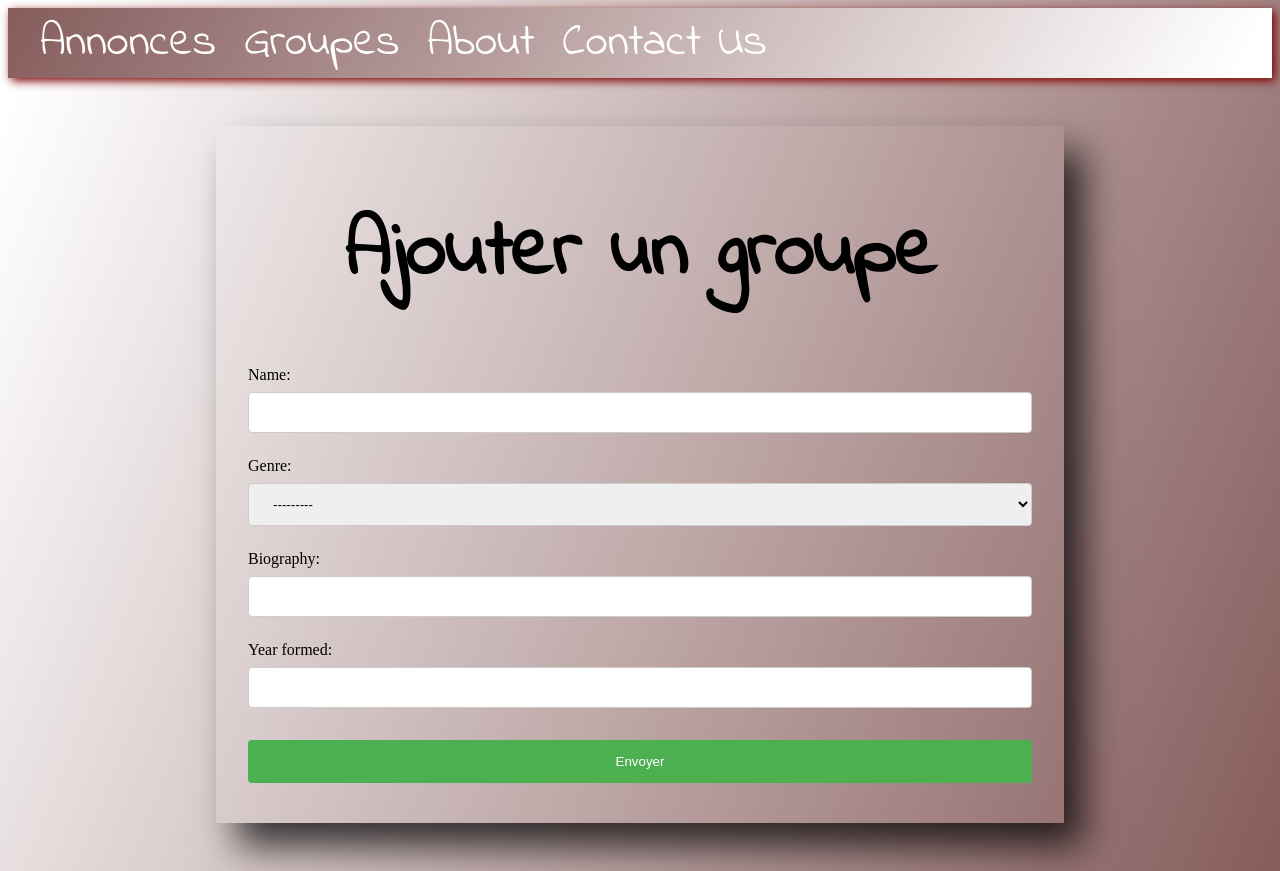
After one commit to LeRatdemare/Merch-Exchange, a Django app: page /bands/add/ in a window 1280 px wide. The commit adds this page. Run offline with Django 4.2, Linux system fonts and the light colour scheme.

Commit message:
Ajout des formulaires de création

```diff
--- a/merchex/listings/forms.py
+++ b/merchex/listings/forms.py
@@ -1,7 +1,24 @@
 from django import forms
+from listings.models import Band, Listing
 
 
 class ContactUsForm(forms.Form):
     name = forms.CharField(required=False)
     email = forms.EmailField()
     message = forms.CharField(max_length=1000)
+
+
+class BandForm(forms.ModelForm):
+
+    class Meta:
+        model = Band
+        exclude = ('active', 'official_homepage')
+        # fields = '__all__' # Pour que tous les champs du modèle soient ajoutés au formulaire
+
+
+class ListingForm(forms.ModelForm):
+
+    class Meta:
+        model = Listing
+        exclude = ('sold',)
+        # fields = '__all__'
--- /dev/null
+++ b/merchex/listings/static/listings/form.css
@@ -0,0 +1,30 @@
+input,
+select {
+    width: 100%;
+    padding: 12px 20px;
+    margin: 8px 0;
+    display: inline-block;
+    border: 1px solid #ccc;
+    border-radius: 4px;
+    box-sizing: border-box;
+}
+
+input[type=checkbox] {
+    height: 50;
+    accent-color: green;
+}
+
+input[type=submit] {
+    width: 100%;
+    background-color: #4CAF50;
+    color: white;
+    padding: 14px 20px;
+    margin: 8px 0;
+    border: none;
+    border-radius: 4px;
+    cursor: pointer;
+}
+
+input[type=submit]:hover {
+    background-color: #45a049;
+}
--- a/merchex/listings/static/listings/styles.css
+++ b/merchex/listings/static/listings/styles.css
@@ -5,7 +5,8 @@ body {
 }
 
 h1 {
-    font-size: 20em;
+    font-size: 5em;
+    font-family: 'Indie Flower', cursive;
     text-align: center;
 }
 
@@ -15,12 +16,35 @@ h1 {
     margin-bottom: -10px
 }
 
+.grid-container {
+    /* border: 1px solid #333; */
+    max-width: 1200px;
+    width: 80%;
+    margin: 2em 3em 10em;
+
+    display: grid;
+    grid-template-columns: repeat(auto-fit, 350px);
+    gap: 5%;
+    justify-content: center;
+}
+
+.grid-item {
+    background-color: rgba(0, 0, 0, 0.2);
+    width: 350px;
+    height: 200px;
+
+    text-align: center;
+}
+
+
 /* ------------------------- Ids ------------------------- */
 
 #block_central {
     margin: 3em 13em;
     padding: 1em 2em;
 
+    /* Ajuste la hauteur selon tes besoins */
+
     box-shadow: 20px 24px 35px -1px rgba(0, 0, 0, 0.75);
     -webkit-box-shadow: 20px 24px 35px -1px rgba(0, 0, 0, 0.75);
     -moz-box-shadow: 20px 24px 35px -1px rgba(0, 0, 0, 0.75);
--- /dev/null
+++ b/merchex/listings/templates/listings/band_create.html
@@ -0,0 +1,12 @@
+{% extends 'listings/base.html' %}
+
+{% block content %}
+
+<h1>Ajouter un groupe</h1>
+<form action="" method="post">
+    {% csrf_token %}
+    {{ form.as_p }}
+    <input type="submit" value="Envoyer">
+</form>
+
+{% endblock  %}
--- a/merchex/listings/templates/listings/base.html
+++ b/merchex/listings/templates/listings/base.html
@@ -7,6 +7,7 @@
         <link href="https://fonts.googleapis.com/css2?family=Indie+Flower&display=swap" rel="stylesheet">
         <link rel="stylesheet" href="{% static 'listings/styles.css' %}">
         <link rel="stylesheet" href="{% static 'listings/navbar.css' %}">
+        <link rel="stylesheet" href="{% static 'listings/form.css' %}">
         <title>Merchex</title>
     </head>
     <body>
--- a/merchex/listings/templates/listings/contact.html
+++ b/merchex/listings/templates/listings/contact.html
@@ -4,7 +4,7 @@
 
 <h1>Contact</h1>
 <p>Nous sommes là pour vous aider.</p>
-<form action="" method="post" novalidate>
+<form action="" method="post">
 {% csrf_token %}
 {{ form.as_p }}
 <input type="submit" value="Envoyer">
--- a/merchex/listings/views.py
+++ b/merchex/listings/views.py
@@ -5,7 +5,7 @@ from django.shortcuts import get_object_or_404
 from django.shortcuts import get_list_or_404
 from listings.models import Band
 from listings.models import Listing
-from listings.forms import ContactUsForm
+from listings.forms import ContactUsForm, BandForm, ListingForm
 from django.core.mail import send_mail
 
 
@@ -27,6 +27,29 @@ def band_detail(request, band_id):  # id est l'argument passé dans l'URL
     return render(request, 'listings/band_detail.html', {'band': band, 'listings': listings})
 
 
+def band_create(request):
+
+    if request.method == 'POST':
+        # créer une instance de notre formulaire et le remplir avec les données POST
+        form = BandForm(request.POST)
+        if form.is_valid():
+            band = form.save()
+            # Version longue :
+            # band = Band()
+            # band.name = form.cleaned_data['name']
+            # band.genre = form.cleaned_data['genre']
+            # band.biography = form.cleaned_data['biography']
+            # band.year_formed = form.cleaned_data['year_formed']
+            # band.active = form.cleaned_data['active']
+            # band.official_homepage = form.cleaned_data['official_homepage']
+            # band.save()
+            return redirect('band-detail', band.id)
+    else:
+        # Cas où c'est la méthode GET
+        form = BandForm()
+    return render(request, 'listings/band_create.html', {'form': form})
+
+
 def about(request):
     author = "Nathan Lufuluabo"
     return render(request, 'listings/about.html', context={'author': author})
@@ -40,6 +63,17 @@ def listings(request):
 def listing_detail(request, listing_id):
     listing = get_object_or_404(Listing, id=listing_id)
     return render(request, 'listings/listing_detail.html', {'listing': listing})
+
+
+def listing_create(request):
+    if request.method == 'POST':
+        form = ListingForm(request.POST)
+        if form.is_valid():
+            listing = form.save()
+            return redirect('listing-detail', listing.id)
+    else:
+        form = ListingForm()
+    return render(request, 'listings/listing_create.html', {'form': form})
 
 
 def contact(request):
--- a/merchex/merchex/urls.py
+++ b/merchex/merchex/urls.py
@@ -22,10 +22,12 @@ urlpatterns = [
     path('admin/', admin.site.urls),
     path('bands/', views.band_list, name='band-list'),
     path('bands/<int:band_id>/', views.band_detail, name='band-detail'),
+    path('bands/add/', views.band_create, name='band-create'),
     path('about-us/', views.about, name='about-us'),
     path('listings/', views.listings, name='listing-list'),
     path('listings/<int:listing_id>/',
          views.listing_detail, name='listing-detail'),
+    path('listings/create', views.listing_create, name='listing-create'),
     path('contact-us/', views.contact, name='contact-us'),
     path('email-sent/', views.email_sent, name='email-sent'),
 ]
```
Also changed, not shown: merchex/listings/templates/listings/band_list.html (+4 -3 lines), merchex/listings/templates/listings/listing_create.html (added, +12 -0 lines), merchex/listings/templates/listings/listings.html (+10 -5 lines).
